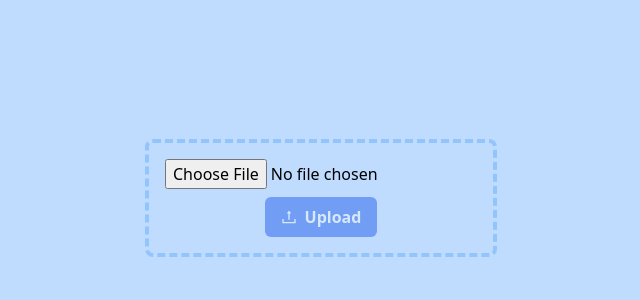
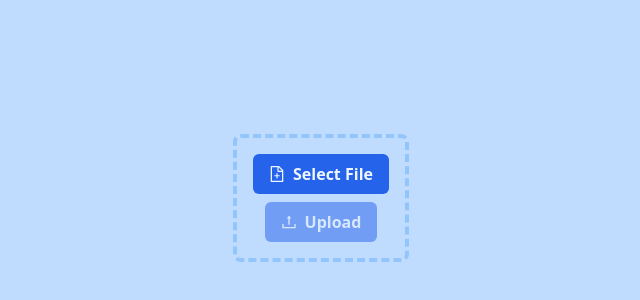
Before and after one commit to wtoldt/file-upload-example, a React (Vite) app in the folder ui/: page / in a window 1280 px wide. Shown: the part 202-502 px from the top of the page, without its empty margins (319-959 px from the left). Built offline with nearby package versions, Linux system fonts and the light colour scheme.

Commit message:
wrap file input in a button label

```diff
--- a/ui/src/App.tsx
+++ b/ui/src/App.tsx
@@ -5,6 +5,7 @@ import {
   SyncOutlined,
   ArrowDownOutlined,
   CloseCircleOutlined,
+  FileAddOutlined,
 } from '@ant-design/icons';
 
 const App = () => {
@@ -110,7 +111,16 @@ const App = () => {
             <CloseCircleOutlined onClick={() => setFile(undefined)} />
           </div>
         ) : (
-          <input type="file" disabled={isLoading} onChange={handleFileChange} />
+          <label className="flex cursor-pointer items-center justify-center gap-2 whitespace-nowrap rounded-md bg-blue-600 px-4 py-2 font-bold text-blue-50">
+            <FileAddOutlined />
+            Select File
+            <input
+              type="file"
+              disabled={isLoading}
+              onChange={handleFileChange}
+              className="hidden"
+            />
+          </label>
         )}
         <button
           type="submit"
```
Also changed, not shown: 1 other file (tests, documents, lock files or other folders).
